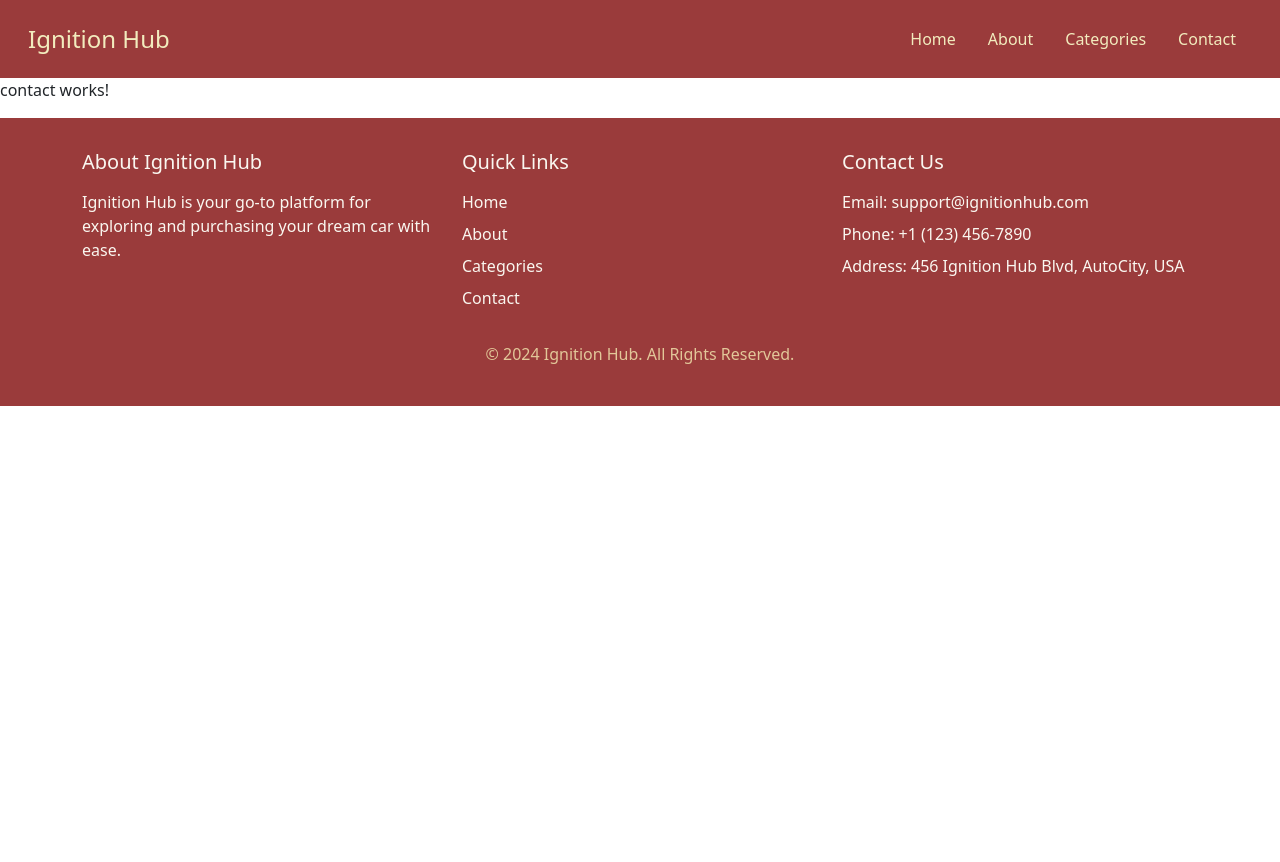
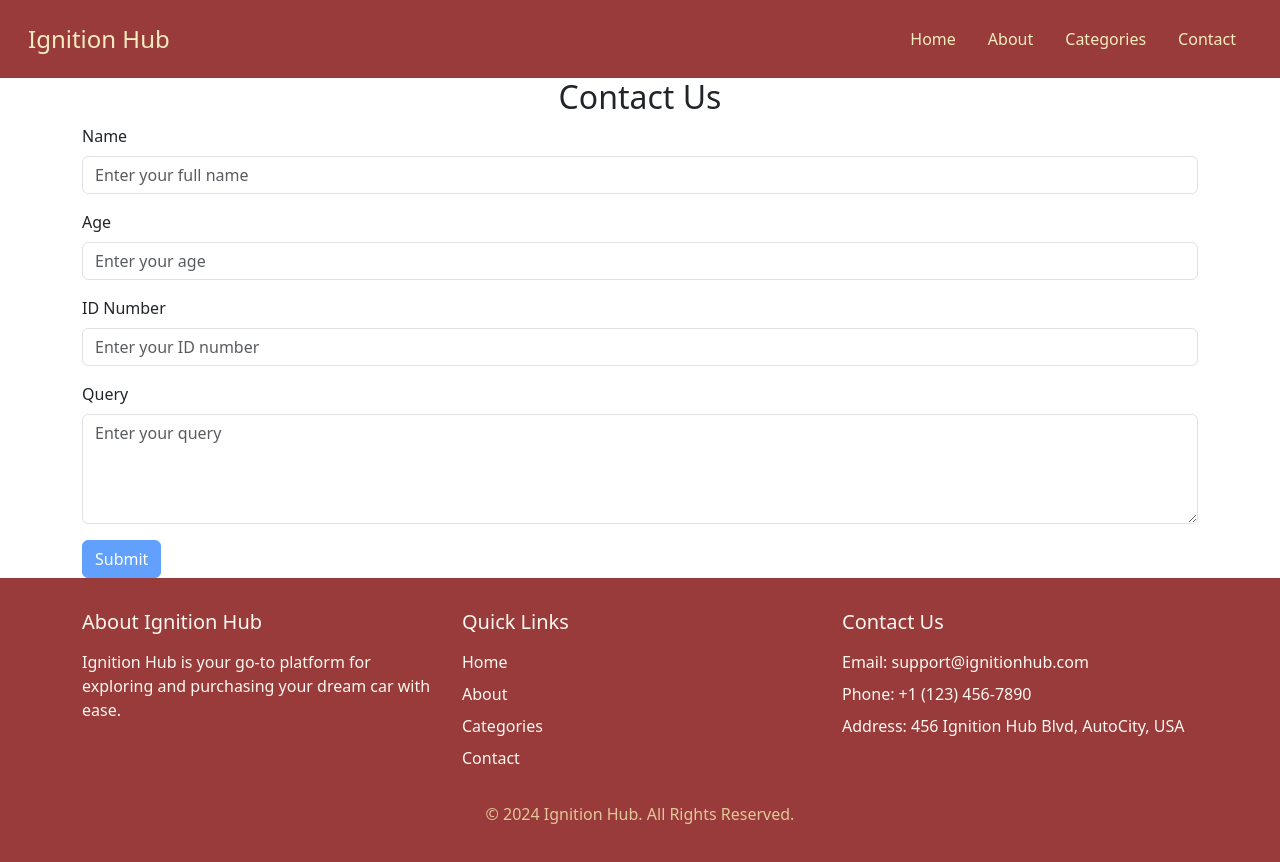
Before and after one commit to Ibrahim-sayys/Ignition-Hub, an Angular app in the folder ig-hub/: page /contact in a window 1280 px wide. Shown: the top 862 px of the page. Before the commit the page ends 800 px from the top, so only its background shows below. Built offline with nearby package versions, Linux system fonts and the light colour scheme.

Commit message:
contact page

```diff
--- a/ig-hub/src/app/components/contact/contact.component.html
+++ b/ig-hub/src/app/components/contact/contact.component.html
@@ -1 +1,93 @@
-<p>contact works!</p>
+<div class="container">
+  <h2 class="text-center">Contact Us</h2>
+  <form [formGroup]="contactForm" (ngSubmit)="onSubmit()">
+    <div class="mb-3">
+      <label for="name" class="form-label">Name</label>
+      <input
+        type="text"
+        id="name"
+        class="form-control"
+        formControlName="name"
+        placeholder="Enter your full name"
+      />
+      <div
+        *ngIf="
+          contactForm.get('name')?.invalid && contactForm.get('name')?.touched
+        "
+        class="text-danger"
+      >
+        Please enter a valid name (letters and spaces only).
+      </div>
+    </div>
+
+    <div class="mb-3">
+      <label for="age" class="form-label">Age</label>
+      <input
+        type="number"
+        id="age"
+        class="form-control"
+        formControlName="age"
+        placeholder="Enter your age"
+      />
+      <div
+        *ngIf="
+          contactForm.get('age')?.invalid && contactForm.get('age')?.touched
+        "
+        class="text-danger"
+      >
+        Age must be greater than 0.
+      </div>
+    </div>
+
+    <div class="mb-3">
+      <label for="idNumber" class="form-label">ID Number</label>
+      <input
+        type="text"
+        id="idNumber"
+        class="form-control"
+        formControlName="idNumber"
+        placeholder="Enter your ID number"
+      />
+      <div
+        *ngIf="
+          contactForm.get('idNumber')?.invalid &&
+          contactForm.get('idNumber')?.touched
+        "
+        class="text-danger"
+      >
+        Please enter a valid numeric ID.
+      </div>
+    </div>
+
+    <div class="mb-3">
+      <label for="query" class="form-label">Query</label>
+      <textarea
+        id="query"
+        class="form-control"
+        formControlName="query"
+        rows="4"
+        placeholder="Enter your query"
+      ></textarea>
+      <div
+        *ngIf="
+          contactForm.get('query')?.invalid && contactForm.get('query')?.touched
+        "
+        class="text-danger"
+      >
+        Query cannot be empty.
+      </div>
+    </div>
+
+    <button
+      type="submit"
+      class="btn btn-primary"
+      [disabled]="!contactForm.valid"
+    >
+      Submit
+    </button>
+  </form>
+
+  <div *ngIf="messageSent" class="alert alert-success mt-3" role="alert">
+    Message sent successfully!
+  </div>
+</div>
```
